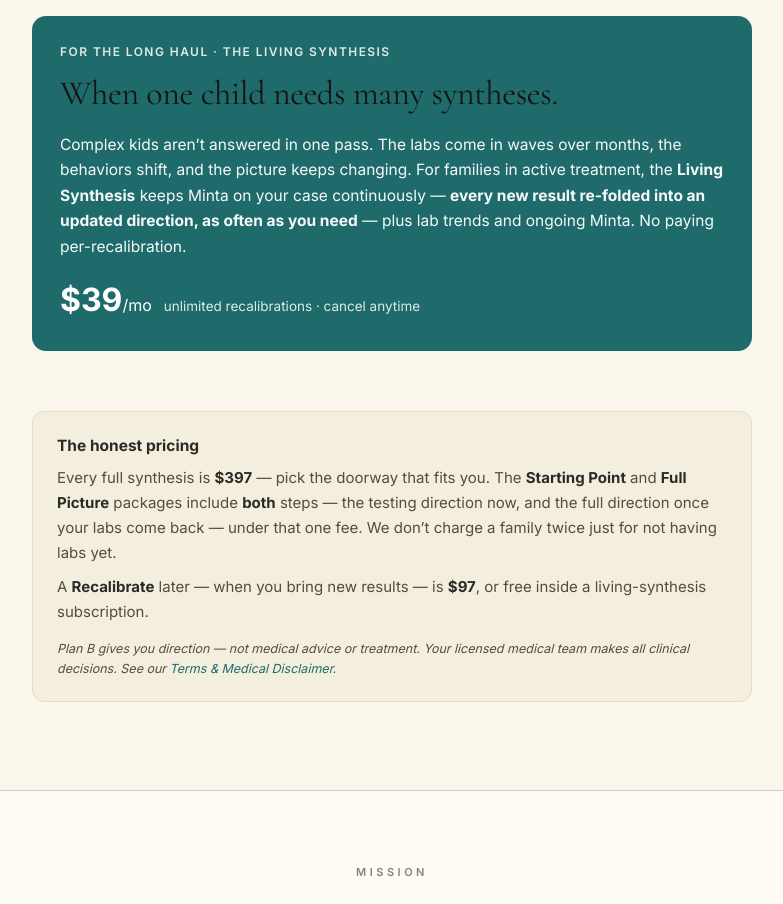
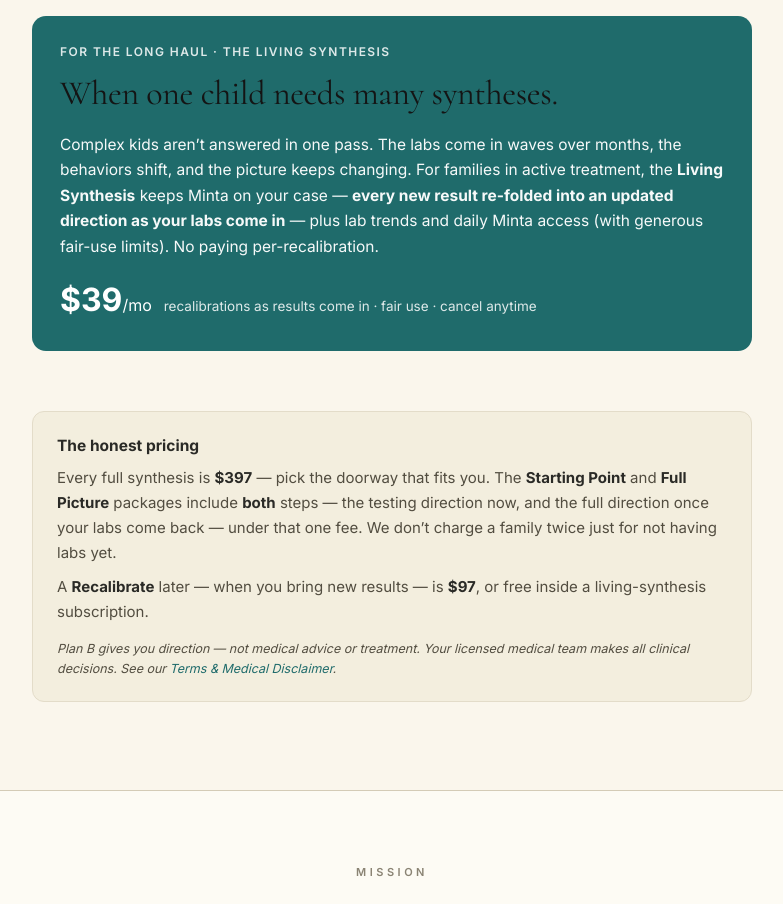
Before and after one commit to myleshorton/planb-pans, a Next.js app: page /packages in a window 1280 px wide. Shown: the part 1700-2604 px from the top of the page, without its empty margins (248-1031 px from the left). Built offline with nearby package versions, Linux system fonts and the light colour scheme.

Commit message:
copy(packages): remove 'unlimited' — fair-use limits, recalibrations as results come in

```diff
--- a/app/packages/page.tsx
+++ b/app/packages/page.tsx
@@ -135,12 +135,13 @@ export default function PackagesPage() {
           <p style={{ fontSize: 15.5, lineHeight: 1.65, opacity: 0.96, margin: '0 0 14px' }}>
             Complex kids aren’t answered in one pass. The labs come in waves over months, the behaviors shift, and
             the picture keeps changing. For families in active treatment, the <strong>Living Synthesis</strong> keeps
-            Minta on your case continuously — <strong>every new result re-folded into an updated direction, as often
-            as you need</strong> — plus lab trends and ongoing Minta. No paying per-recalibration.
+            Minta on your case — <strong>every new result re-folded into an updated direction as your labs come
+            in</strong> — plus lab trends and daily Minta access (with generous fair-use limits). No paying
+            per-recalibration.
           </p>
           <div style={{ display: 'flex', alignItems: 'baseline', gap: 12, flexWrap: 'wrap' }}>
             <span style={{ fontSize: 32, fontWeight: 700 }}>$39<span style={{ fontSize: 16, fontWeight: 400 }}>/mo</span></span>
-            <span style={{ fontSize: 13.5, opacity: 0.85 }}>unlimited recalibrations · cancel anytime</span>
+            <span style={{ fontSize: 13.5, opacity: 0.85 }}>recalibrations as results come in · fair use · cancel anytime</span>
           </div>
         </div>
       </section>
```
